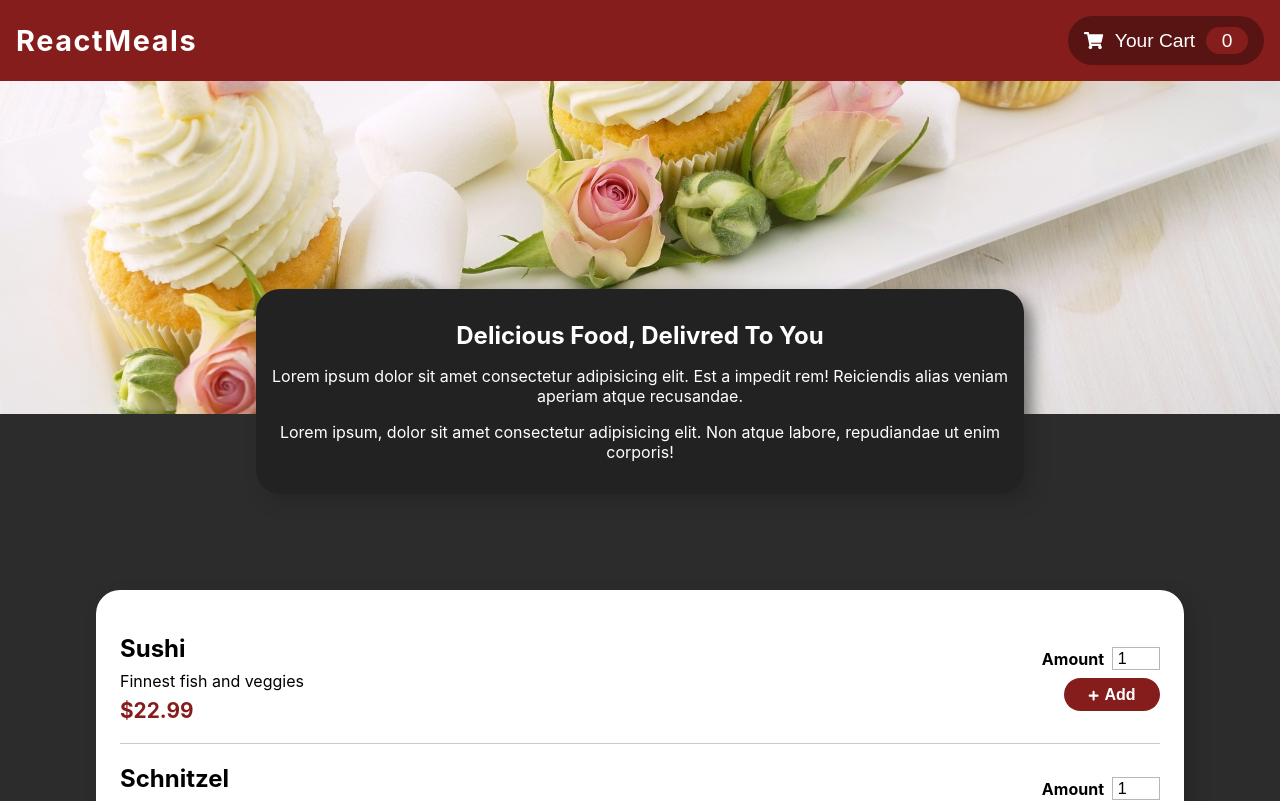
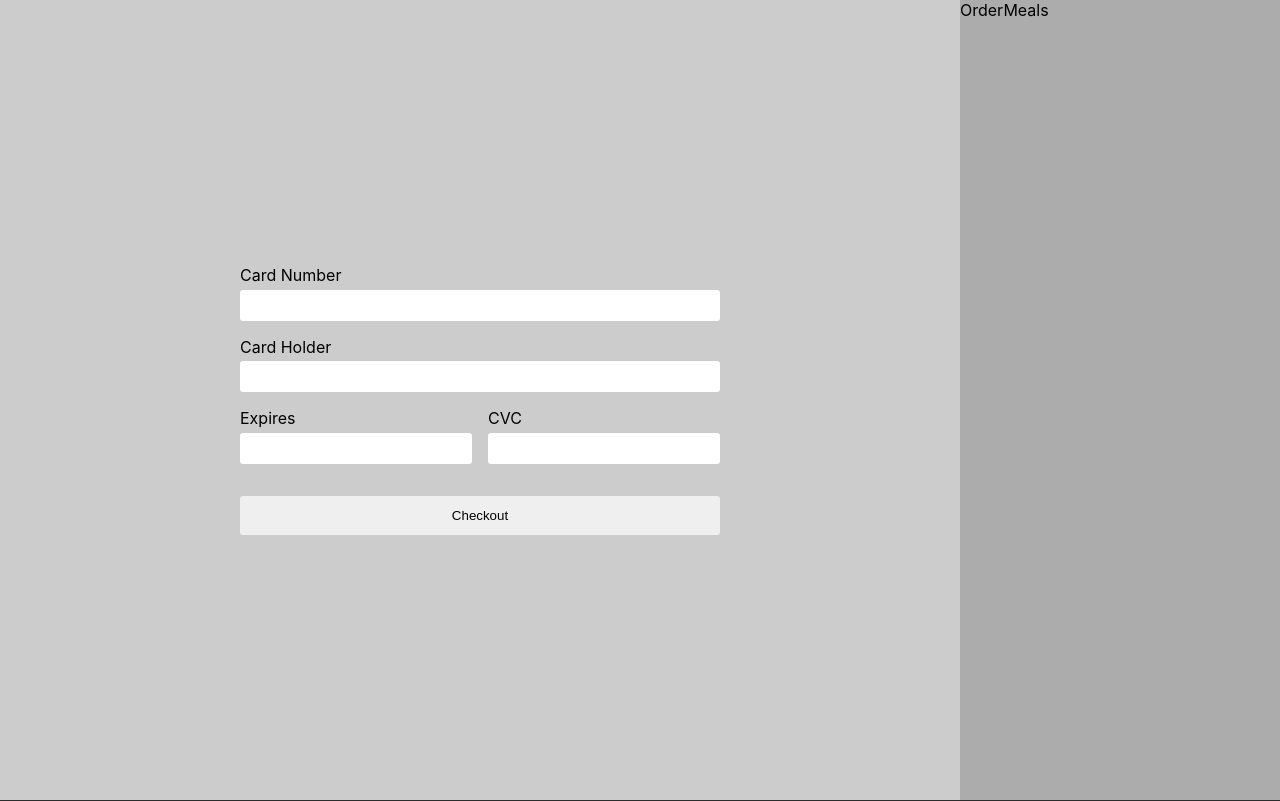
Before and after one commit to RedouaneAjgagal/food-order-app-num2, a React (Create React App) app: page / in a window 1280 px wide. Shown: the top 801 px of the page. Built offline with nearby package versions, Linux system fonts and the light colour scheme.

Commit message:
Add Order Form

```diff
--- a/src/App.jsx
+++ b/src/App.jsx
@@ -1,11 +1,13 @@
 import style from './App.module.css';
 import Header from './components/header/Header';
 import Main from './components/main/Main';
+import OrderPage from './components/order-form/OrderPage';
 function App() {
   return (
     <div className={style.App}>
-      <Header />
-      <Main />
+      {/* <Header />
+      <Main /> */}
+      <OrderPage />
     </div>
   );
 }
--- a/src/components/UI/PrimaryBtn.jsx
+++ b/src/components/UI/PrimaryBtn.jsx
@@ -4,8 +4,8 @@ import style from './PrimaryBtn.module.css';
 const PrimaryBtn = (props) => {
     const classes = `${props.className} ${style.PrimaryBtn}`
     return (
-        <button className={classes}>{props.children}</button>
+        <button className={classes} onClick={props.onClick}>{props.children}</button>
     )
 }
 
-export default PrimaryBtn
+export default PrimaryBtn;
--- a/src/components/header/Header.jsx
+++ b/src/components/header/Header.jsx
@@ -1,6 +1,7 @@
 import style from './Header.module.css';
 import Navbar from './Navbar';
 import HeaderContent from './HeaderContent';
+import React from 'react';
 const Header = () => {
     return (
         <header className={style.Header}>
--- a/src/components/main/Main.jsx
+++ b/src/components/main/Main.jsx
@@ -1,6 +1,7 @@
 import style from './Main.module.css';
 import Products from './Products';
 import Wrapper from '../UI/Wrapper';
+import React from 'react';
 const Main = () => {
     return (
         <main className={style.Main}>
--- a/src/components/main/Products.jsx
+++ b/src/components/main/Products.jsx
@@ -1,15 +1,54 @@
 import style from './Products.module.css';
-import React from 'react';
+import React, { useEffect} from 'react';
 import Item from './Item';
-import { mealsData } from '../../Meals_Data/mealsData';
+import useHttp from '../../hooks/useHttp';
+
 
 const Products = () => {
+
+    const {items: mealsData, loading, error, fetchingData: fetchingMeals} = useHttp();
+
+
+    // const [mealsData, setMealsData] = useState([]);
+    // const, setIsLoading] = useState(false);
+    // const [error, setError] = useState(null);
+
+
+    // const fetchingMeals = useCallback(async () => {
+    //     setError(null);
+    //     try {
+    //         setIsLoading(true);
+    //         const response = await fetch('https://react-http-ae2f9-default-rtdb.europe-west1.firebasedatabase.app/meals.json');
+    //         if (!response.ok) {
+    //             throw new Error("Couldn't fetch meals!");
+    //         }
+    //         const mealsData = await response.json();
+    //         const mealItems = []
+    //         for (const key in mealsData) {
+    //             mealItems.push({ ...mealsData[key], id: key });
+    //         }
+    //         setMealsData(mealItems);
+    //     } catch (error) {
+    //         setError(error.message);
+    //     }
+    //     setIsLoading(false);
+    // }, []);
+    useEffect(() => {
+        const getData = {
+            url: 'https://react-http-ae2f9-default-rtdb.europe-west1.firebasedatabase.app/meals.json',
+            errorMsg: "Couldn't Fetch Meals"
+        }
+        fetchingMeals(getData);
+    }, [fetchingMeals]);
+
     const meals = mealsData.map((meal) => {
         return <Item key={meal.id} value={meal} />
     });
+
     return (
         <ul className={style.Products}>
-            {meals}
+            {loading && <h2>Loading...</h2>}
+            {!error ? meals : <h2>{error}</h2>}
         </ul>
     )
 }
--- /dev/null
+++ b/src/components/order-form/OrderForm.jsx
@@ -0,0 +1,42 @@
+import React, { useState, useRef } from 'react'
+import style from './OrderForm.module.css';
+
+const OrderForm = () => {
+    const [order, setOrder] = useState(false);
+    const cardNumberRef = useRef();
+    const cardHolderRef = useRef();
+    const expiresRef = useRef();
+    const cvcRef = useRef();
+    const checkoutHandler = (e) => {
+        e.preventDefault();
+        const validForm = cardNumberRef.current.value.trim() !== '' || cardHolderRef.current.value.trim() !== '' || expiresRef.current.value.trim() !== '' || cvcRef.current.value.trim() !== '';
+        if (!validForm) return;
+        setOrder(true);
+    }
+
+    return (
+        <form className={style.OrderForm} onSubmit={checkoutHandler}>
+            <div className={style.inputsContainer}>
+                <label htmlFor="cardNumber">Card Number</label>
+                <input type="number" name="Card Number" id="cardNumber" ref={cardNumberRef} />
+            </div>
+            <div className={style.inputsContainer}>
+                <label htmlFor="cardHolder">Card Holder</label>
+                <input type="text" name="Card Holder" id="cardHolder" ref={cardHolderRef} />
+            </div>
+            <div className={style.inputsContainer}>
+                <div>
+                    <label htmlFor="Expires">Expires</label>
+                    <input type="text" name="Expires" id="Expires" ref={expiresRef} />
+                </div>
+                <div>
+                    <label htmlFor="CVC">CVC</label>
+                    <input type="number" name="CVC" id="CVC" ref={cvcRef} />
+                </div>
+            </div>
+            <button>Checkout</button>
+        </form>
+    )
+}
+
+export default OrderForm
--- /dev/null
+++ b/src/components/order-form/OrderForm.module.css
@@ -0,0 +1,39 @@
+.OrderForm {
+    display: flex;
+    flex-direction: column;
+    gap: 1rem;
+    width: 100%;
+    max-width: 30rem;
+    margin: auto;
+
+}
+.inputsContainer {
+    display: flex;
+    flex-direction: column;
+    align-items: flex-start;
+    gap: .3rem;
+}
+.inputsContainer:nth-child(3) {
+    flex-direction: row;
+    gap: 1rem;
+}
+.inputsContainer div {
+    display: flex;
+    flex-direction: column;
+    width: 100%;
+    gap: .3rem;
+}
+.inputsContainer input {
+    padding: .5rem;
+    width: 100%;
+    outline: none;
+    border-radius: .2rem;
+    border: none;
+}
+button {
+    padding: .75rem;
+    cursor: pointer;
+    border: none;
+    border-radius: .2rem;
+    margin-top: 1rem;
+}
--- /dev/null
+++ b/src/components/order-form/OrderMeals.jsx
@@ -0,0 +1,10 @@
+import React from 'react';
+import style from './OrderMeals.module.css';
+
+const OrderMeals = () => {
+  return (
+    <div className={style.OrderMeals}>OrderMeals</div>
+  )
+}
+
+export default OrderMeals
--- /dev/null
+++ b/src/components/order-form/OrderMeals.module.css
@@ -0,0 +1,3 @@
+.OrderMeals {
+    background-color: #acacac;
+}
--- /dev/null
+++ b/src/components/order-form/OrderPage.jsx
@@ -0,0 +1,15 @@
+import React from 'react';
+import OrderForm from './OrderForm';
+import OrderMeals from './OrderMeals';
+import style from './OrderPage.module.css'
+
+const OrderPage = () => {
+  return (
+    <div className={style.OrderPage}>
+        <OrderForm />
+        <OrderMeals />
+    </div>
+  )
+}
+
+export default OrderPage
--- /dev/null
+++ b/src/components/order-form/OrderPage.module.css
@@ -0,0 +1,6 @@
+.OrderPage {
+    display: grid;
+    grid-template-columns: 3fr 1fr;
+    min-height: 100vh;
+    background-color: #ccc;
+}
--- /dev/null
+++ b/src/hooks/useHttp.jsx
@@ -0,0 +1,37 @@
+import { useState, useCallback } from 'react'
+
+const useHttp = () => {
+    const [items, setItems] = useState([]);
+    const [loading, setLoading] = useState(false);
+    const [error, setError] = useState(null);
+
+    const fetchingData = useCallback(async (args) => {
+        setError(null);
+        try {
+            setLoading(true);
+            const response = await fetch(args.url, {
+                method: args.method ? args.method : 'GET',
+                headers: args.headers ? args.headers : {},
+                body : args.body ? JSON.stringify(args.body) : null
+            });
+            if (!response.ok) {
+                throw new Error(args.errorMsg);
+            }
+            const mealsData = await response.json();
+            const mealItems = []
+            for (const key in mealsData) {
+                mealItems.push({ ...mealsData[key], id: key });
+            }
+            setItems(mealItems);
+        } catch (error) {
+            setError(error.message);
+        }
+        setLoading(false);
+    }, []);
+
+    return {
+        items, loading, error, fetchingData
+    }
+}
+
+export default useHttp
```
